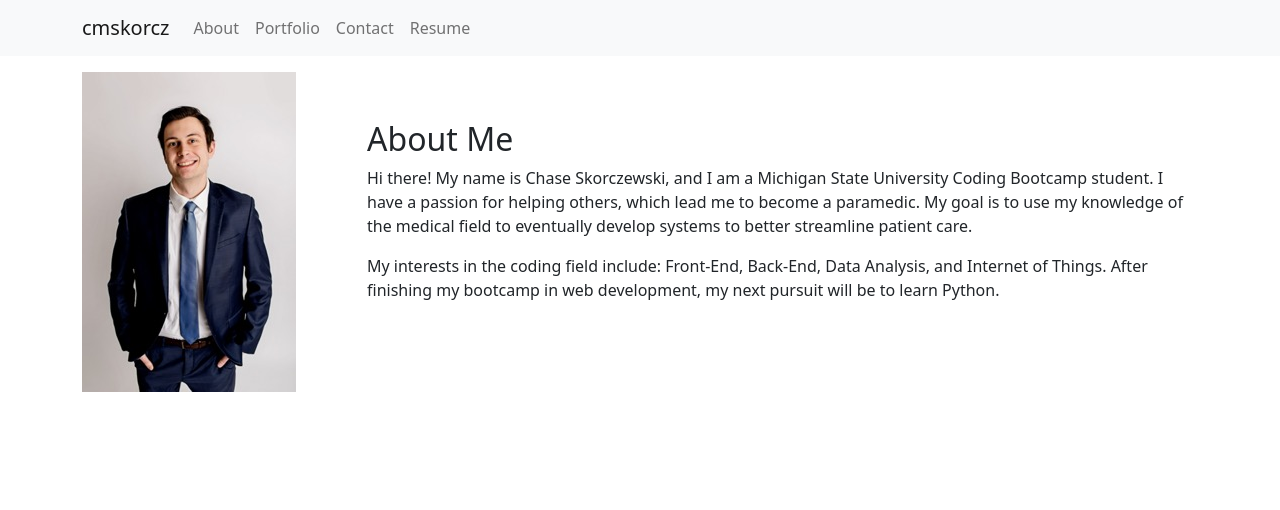
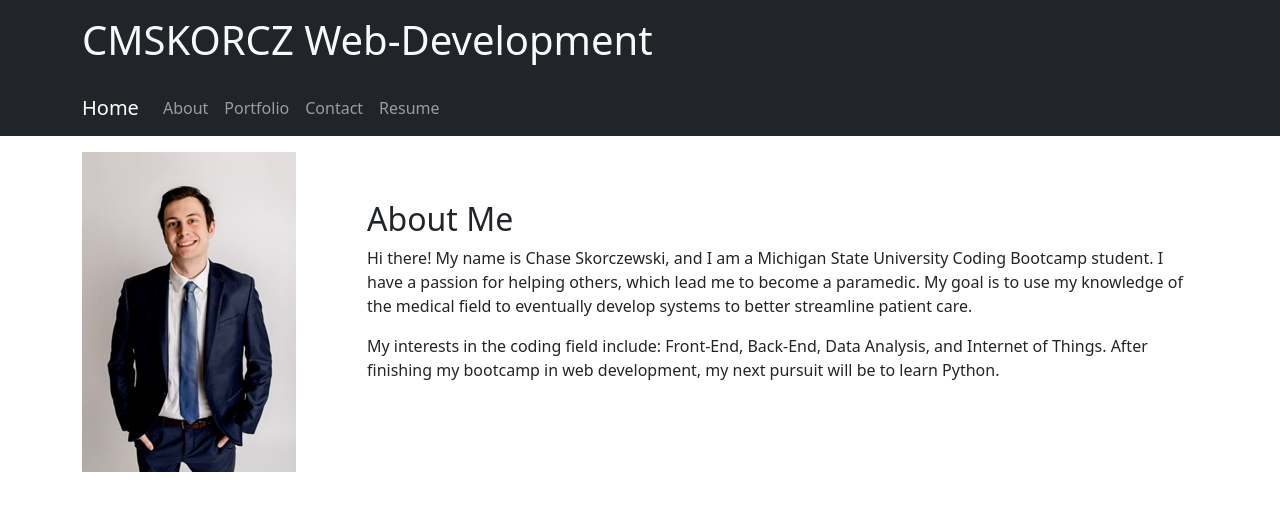
Before and after one commit to cmskorcz/cmskorcz-react-portfolio, a React (Create React App) app: page / in a window 1280 px wide. Shown: the top 510 px of the page. Built offline with nearby package versions, Linux system fonts and the light colour scheme.

Commit message:
added simple header with some styling

```diff
--- a/src/components/Header/index.js
+++ b/src/components/Header/index.js
@@ -1,10 +1,12 @@
 import React from "react";
+import Container from "react-bootstrap/Container"
 import Navigation from "../Navigation";
 
 
 function Header() {
   return (
     <>
+    <h1 className="py-3 bg-dark text-light mb-0"><Container>CMSKORCZ Web-Development</Container></h1>
     <Navigation />
     </>
   )
--- a/src/components/Navigation/index.js
+++ b/src/components/Navigation/index.js
@@ -5,9 +5,9 @@ import Navbar from "react-bootstrap/Navbar";
 
 function Navigation() {
   return (
-    <Navbar expand='md' bg='light'>
+    <Navbar expand='md' bg='dark' variant="dark">
       <Container>
-        <Navbar.Brand href="#">cmskorcz</Navbar.Brand>
+        <Navbar.Brand href="#">Home</Navbar.Brand>
         <Navbar.Toggle aria-controls="basic-navbar-nav" />
         <Navbar.Collapse id="basic-navbar-nav">
           <Nav className="me-auto">
```
